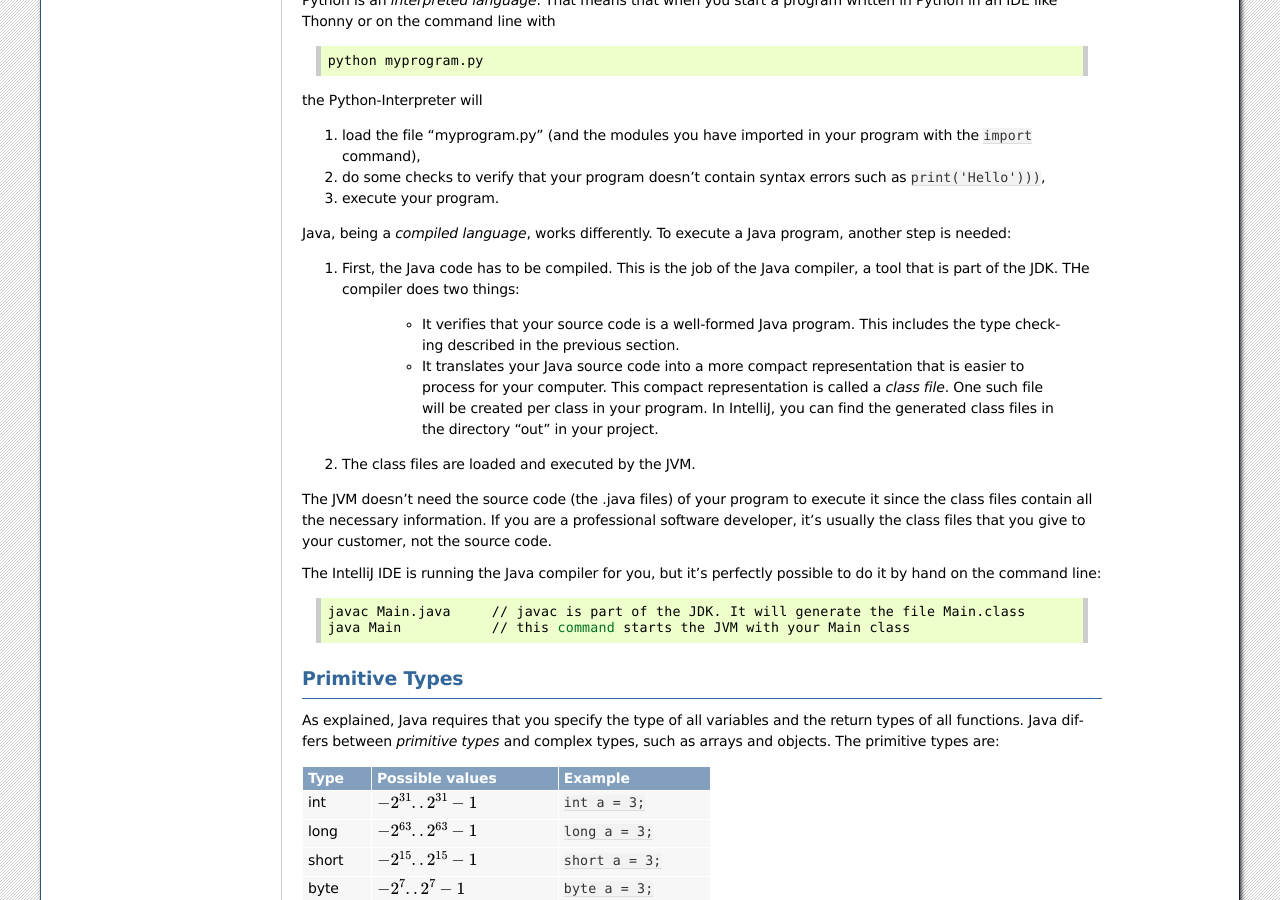
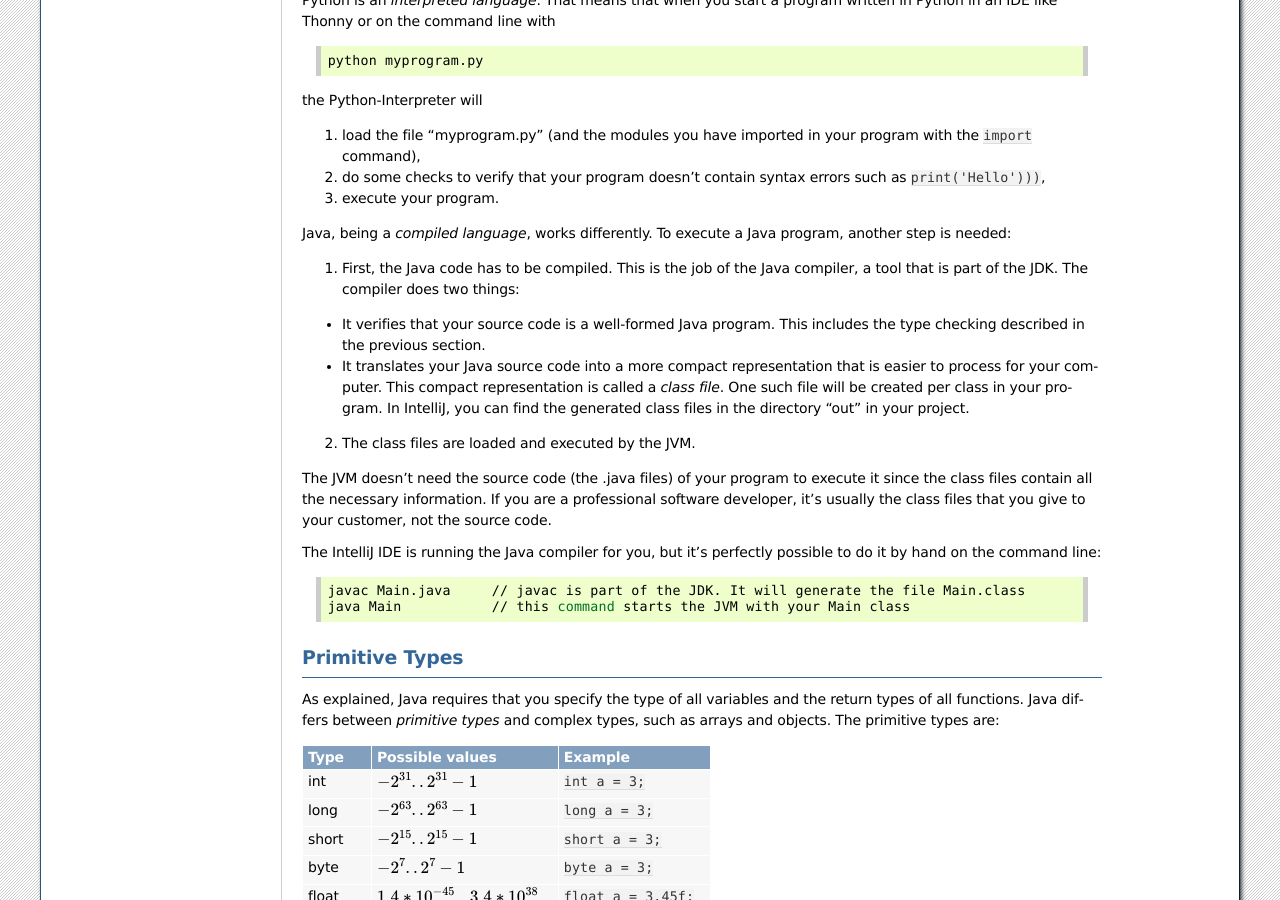
Before and after one commit to pschaus/book_lepl1402, a Sphinx documentation site: the page built from source/part1.rst, in a window 1280 px wide and 900 px high, scrolled down 5879 px. Built offline with Sphinx 7.4.7, drawn with Linux system fonts in a browser that asks for light colours; formulas are drawn with MathJax 3.

Commit message:
typo fixed

```diff
--- a/source/part1.rst
+++ b/source/part1.rst
@@ -192,10 +192,10 @@ the Python-Interpreter will
 
 Java, being a *compiled language*, works differently. To execute a Java program, another step is needed:
 
-1. First, the Java code has to be compiled. This is the job of the Java compiler, a tool that is part of the JDK. THe compiler does two things:
+1. First, the Java code has to be compiled. This is the job of the Java compiler, a tool that is part of the JDK. The compiler does two things:
 
-    - It verifies that your source code is a well-formed Java program. This includes the type checking described in the previous section.
-    - It translates your Java source code into a more compact representation that is easier to process for your computer. This compact representation is called a *class file*. One such file will be created per class in your program. In IntelliJ, you can find the generated class files in the directory "out" in your project.
+- It verifies that your source code is a well-formed Java program. This includes the type checking described in the previous section.
+- It translates your Java source code into a more compact representation that is easier to process for your computer. This compact representation is called a *class file*. One such file will be created per class in your program. In IntelliJ, you can find the generated class files in the directory "out" in your project.
 
 2. The class files are loaded and executed by the JVM.
 
```
